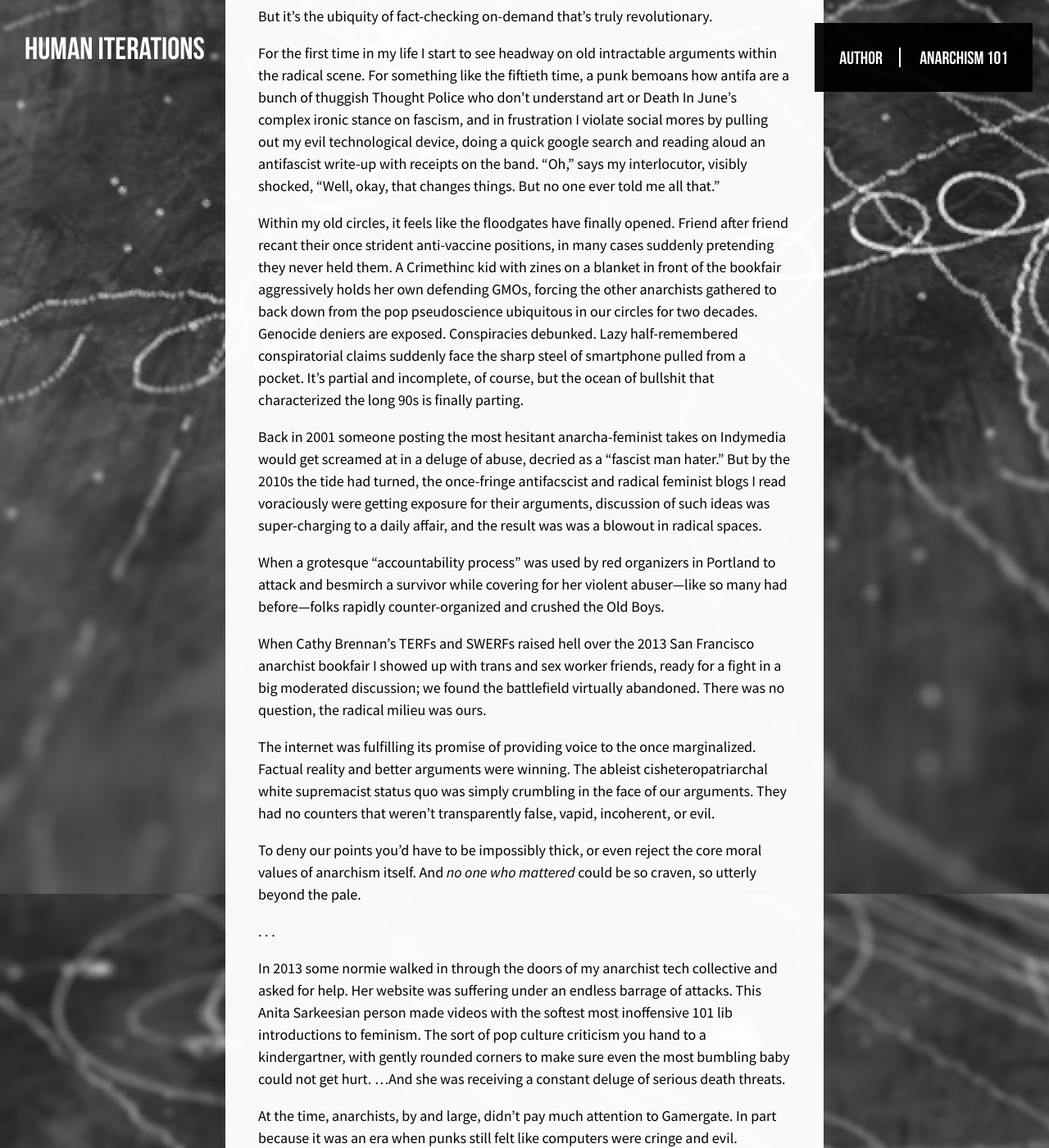
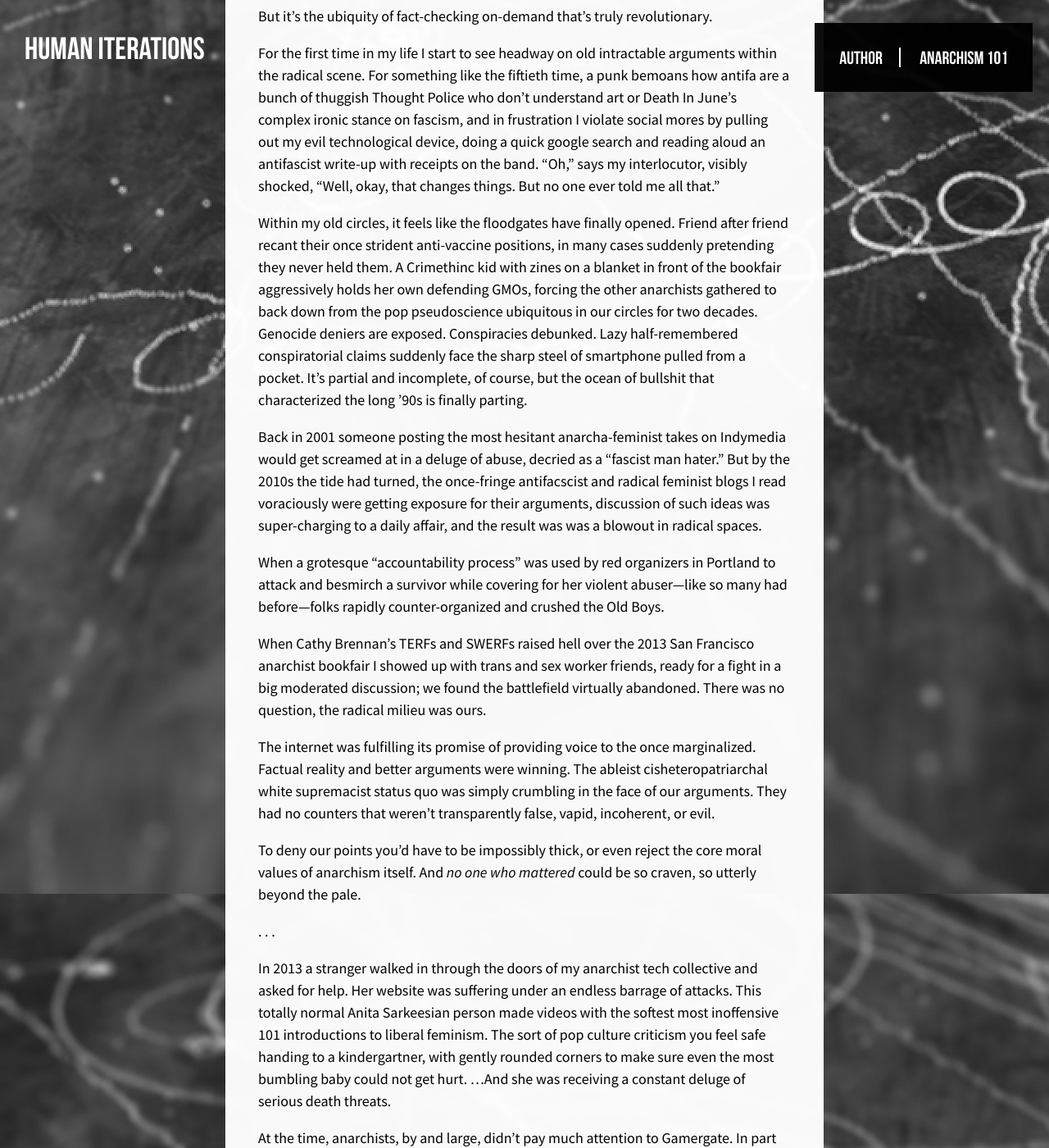
Before and after one commit to rechelon/rechelon.github.io, a Jekyll site: the page built from _posts/2025-12-30-2015-in-review.md, in a window 1280 px wide and 1400 px high, scrolled down 6111 px. Shown: the whole window at 82% size. Built offline with Jekyll 4.4.1, drawn with Linux system fonts in a browser that asks for light colours; some web fonts are replaced; some of the changed text lies outside the part shown.

Commit message:
some edits that got lost in versioning

```diff
--- a/_posts/2025-12-30-2015-in-review.md
+++ b/_posts/2025-12-30-2015-in-review.md
@@ -115,7 +115,7 @@ But it's the ubiquity of fact-checking on-demand that's truly revolutionary.
 
 For the first time in my life I start to see headway on old intractable arguments within the radical scene. For something like the fiftieth time, a punk bemoans how antifa are a bunch of thuggish Thought Police who don't understand art or Death In June's complex ironic stance on fascism, and in frustration I violate social mores by pulling out my evil technological device, doing a quick google search and reading aloud an antifascist write-up with receipts on the band. "Oh," says my interlocutor, visibly shocked, "Well, okay, that changes things. But no one ever told me all that."
 
-Within my old circles, it feels like the floodgates have finally opened. Friend after friend recant their once strident anti-vaccine positions, in many cases suddenly pretending they never held them. A Crimethinc kid with zines on a blanket in front of the bookfair aggressively holds her own defending GMOs, forcing the other anarchists gathered to back down from the pop pseudoscience ubiquitous in our circles for two decades. Genocide deniers are exposed. Conspiracies debunked. Lazy half-remembered conspiratorial claims suddenly face the sharp steel of smartphone pulled from a pocket. It's partial and incomplete, of course, but the ocean of bullshit that characterized the long 90s is finally parting.
+Within my old circles, it feels like the floodgates have finally opened. Friend after friend recant their once strident anti-vaccine positions, in many cases suddenly pretending they never held them. A Crimethinc kid with zines on a blanket in front of the bookfair aggressively holds her own defending GMOs, forcing the other anarchists gathered to back down from the pop pseudoscience ubiquitous in our circles for two decades. Genocide deniers are exposed. Conspiracies debunked. Lazy half-remembered conspiratorial claims suddenly face the sharp steel of smartphone pulled from a pocket. It's partial and incomplete, of course, but the ocean of bullshit that characterized the long '90s is finally parting.
 
 Back in 2001 someone posting the most hesitant anarcha-feminist takes on Indymedia would get screamed at in a deluge of abuse, decried as a "fascist man hater." But by the 2010s the tide had turned, the once-fringe antifacscist and radical feminist blogs I read voraciously were getting exposure for their arguments, discussion of such ideas was super-charging to a daily affair, and the result was was a blowout in radical spaces.
 
@@ -129,13 +129,13 @@ To deny our points you'd have to be impossibly thick, or even reject the core mo
 
 . . .
 
-In 2013 some normie walked in through the doors of my anarchist tech collective and asked for help. Her website was suffering under an endless barrage of attacks. This Anita Sarkeesian person made videos with the softest most inoffensive 101 lib introductions to feminism. The sort of pop culture criticism you hand to a kindergartner, with gently rounded corners to make sure even the most bumbling baby could not get hurt. ...And she was receiving a constant deluge of serious death threats.
+In 2013 a stranger walked in through the doors of my anarchist tech collective and asked for help. Her website was suffering under an endless barrage of attacks. This totally normal Anita Sarkeesian person made videos with the softest most inoffensive 101 introductions to liberal feminism. The sort of pop culture criticism you feel safe handing to a kindergartner, with gently rounded corners to make sure even the most bumbling baby could not get hurt. ...And she was receiving a constant deluge of serious death threats.
 
 At the time, anarchists, by and large, didn't pay much attention to Gamergate. In part because it was an era when punks still felt like computers were cringe and evil.
 
 But also because activists were used to a default model of the world wherein almost no one had agency besides us. To be an "activist" of any stripe more or less meant being part of a single culture, a single milieu, a single politic. Turtles and teamsters, we had our divisions but were all one extended community.
 
-In the paradigm of the long ‘90s, 1% of the population ruled while 1% of the population collectively resisted, and everyone else was a featureless apathetic gray blob, complicit and unthinking.
+In the paradigm of the long '90s, 1% of the population ruled while 1% of the population collectively resisted, and everyone else was a featureless apathetic gray blob, complicit and unthinking.
 
 If liberal normies were drones, those who explicitly identified as "video gamers" were even less agential, deliberately hooking themselves up to the megamachine and its digital heroin, irrelevant to the world and the grand contest of history.
 
```
